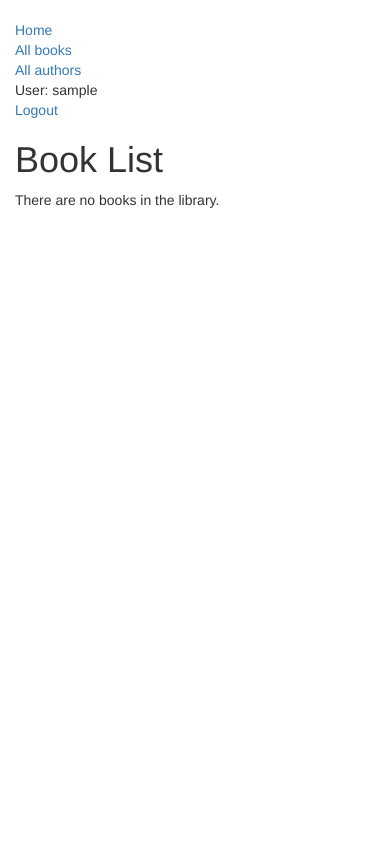
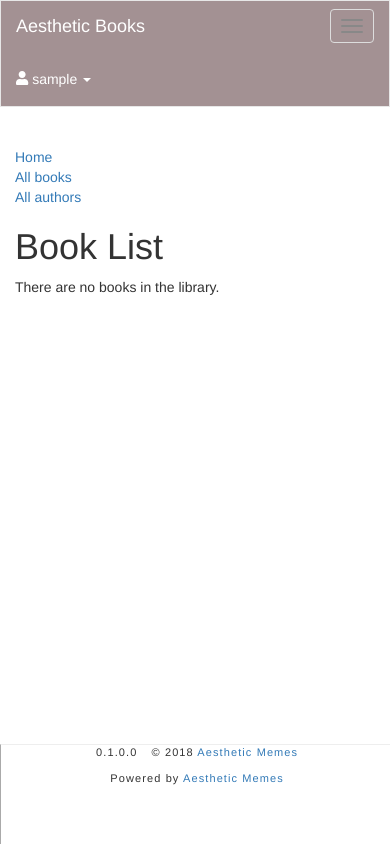
Before and after one commit to SamirKalouf/aesthetic-memes, a Django app: page /ecommerce/books/ in a window 390 px wide. Run offline with Django 3.2, Linux system fonts and the light colour scheme; the visitor is signed in with stand-in values (Sample User, id 1); data that the repository does not hold is empty; some libraries are stand-ins or nearby versions.

Commit message:
made several visual improvements

```diff
--- a/aesthetic_memes/ecommerce/static/css/styles.css
+++ b/aesthetic_memes/ecommerce/static/css/styles.css
@@ -3,3 +3,39 @@
     padding: 0;
     list-style: none;
 }
+
+#sideButton {
+  width: 100%;
+  border-radius: 0 !important;
+}
+
+.footborder {
+  border-top-style: solid;
+  border-width: 1px;
+  border-color: #D3D3D3;
+}
+
+footer {
+  position: absolute;
+  height: 100px;
+  bottom: 0;
+  width: 100%;
+  font-size: 1.1rem;
+  letter-spacing: 0.1em;
+  border-top: 1px solid #eee;
+  border-left: 1px solid #aaa;
+  padding-left: .75em;
+  z-index: 1;
+}
+
+html {
+  margin:0;
+  padding:0;
+  height: 100%;
+}
+
+body {
+  margin:0;
+  padding:0;
+  height:100%;
+}
--- a/aesthetic_memes/ecommerce/templates/base_generic.html
+++ b/aesthetic_memes/ecommerce/templates/base_generic.html
@@ -9,12 +9,43 @@
   <script src="https://ajax.googleapis.com/ajax/libs/jquery/1.12.4/jquery.min.js"></script>
   <script src="https://maxcdn.bootstrapcdn.com/bootstrap/3.3.7/js/bootstrap.min.js"></script>
 
+  <!-- Font Awesome Icons -->
+  <script defer src="https://use.fontawesome.com/releases/v5.0.8/js/solid.js" integrity="sha384-+Ga2s7YBbhOD6nie0DzrZpJes+b2K1xkpKxTFFcx59QmVPaSA8c7pycsNaFwUK6l" crossorigin="anonymous"></script>
+  <script defer src="https://use.fontawesome.com/releases/v5.0.8/js/fontawesome.js" integrity="sha384-7ox8Q2yzO/uWircfojVuCQOZl+ZZBg2D2J5nkpLqzH1HY0C1dHlTKIbpRz/LG23c" crossorigin="anonymous"></script>
+
   <!-- Add additional CSS in static file -->
   {% load static %}
   <link rel="stylesheet" href="{% static 'css/styles.css' %}">
 </head>
 
 <body>
+
+<nav class="navbar navbar-default" style="background-color: #A39193;">
+  <div class="container-fluid">
+    <div class="navbar-header">
+      <button type="button" class="navbar-toggle collapsed" data-toggle="collapse" data-target="#bs-example-navbar-collapse-1" aria-expanded="false">
+        <span class="sr-only">Toggle navigation</span>
+        <span class="icon-bar"></span>
+        <span class="icon-bar"></span>
+        <span class="icon-bar"></span>
+      </button>
+      <a class="navbar-brand" style="color: #FFFFFF;" href="{% url 'index' %}">Aesthetic Books</a>
+    </div>
+     <ul class="nav navbar-nav navbar-right">
+        <li class="dropdown">
+		{% if user.is_authenticated %}
+          <a href="#" style="color: #FFFFFF;" class="dropdown-toggle" data-toggle="dropdown" role="button" aria-haspopup="true" aria-expanded="false"><i class="fas fa-user"></i>&nbsp;{{ user.get_username }} <span class="caret"></span></a>
+          <ul class="dropdown-menu">
+            <li><a href="{% url 'logout' %}?next={{request.path}}">Logout</a></li>
+        {% else %}
+          <li><a style="color: #FFFFFF;" href="{% url 'login' %}?next={{request.path}}">Login</a></li>
+        {% endif %}
+          </ul>
+        </li>
+      </ul>
+    </div><!-- /.navbar-collapse -->
+  </div><!-- /.container-fluid -->
+</nav>
 
   <div class="container-fluid">
 
@@ -26,12 +57,6 @@
           <li><a href="{% url 'books' %}">All books</a></li>
           <li><a href="{% url 'authors' %}">All authors</a></li>
 
-        {% if user.is_authenticated %}
-          <li>User: {{ user.get_username }}</li>
-          <li><a href="{% url 'logout'%}?next={{request.path}}">Logout</a></li>
-        {% else %}
-          <li><a href="{% url 'login'%}?next={{request.path}}">Login</a></li>
-        {% endif %}
      </ul>
      {% endblock %}
       </div>
@@ -56,8 +81,26 @@
       {% endif %}
       {% endblock %}
       </div>
+
+    <footer class="fixed-bottom">
+      <div class="container text-center">
+        <ul class="list-inline">
+          <li>0.1.0.0</li>
+          <li>&copy; 2018 <a href="{% url 'index' %}" target="_blank">Aesthetic Memes</a></li>
+        </ul>
+
+        <ul class="list-inline">
+          <li>Powered by <a target="_blank" href="{% url 'index' %}">
+          Aesthetic Memes</a></li>
+        </ul>
+      </div>
+    </footer>
+
+
+
     </div>
 
   </div>
+
 </body>
 </html>
--- a/aesthetic_memes/ecommerce/templates/ecommerce/book_list.html
+++ b/aesthetic_memes/ecommerce/templates/ecommerce/book_list.html
@@ -8,7 +8,7 @@
 
       {% for book in book_list %}
       <li>
-        <a href="{{ book.get_absolute_url }}">{{ book.title }}</a> ({{book.author}})
+        <a href="{{ book.get_absolute_url }}">{{ book.title }}</a>
       </li>
       {% endfor %}
 
--- a/aesthetic_memes/ecommerce/templates/index.html
+++ b/aesthetic_memes/ecommerce/templates/index.html
@@ -1,10 +1,12 @@
 {% extends "base_generic.html" %}
 
 {% block content %}
+
+<div class="jumbotron">
 <h1>Aesthetic Books</h1>
 
   <p>Welcome to <em>Aesthetic Books</em>, an easy to use website for all your textbook purchasing needs!</p>
-
+</div>
 <h2>Dynamic content</h2>
 
   <p>Aesthetic Books has the following record counts:</p>
--- a/aesthetic_memes/ecommerce/urls.py
+++ b/aesthetic_memes/ecommerce/urls.py
@@ -21,3 +21,8 @@ urlpatterns += [
     path('book/<int:pk>/update/', views.BookUpdate.as_view(), name='book_update'),
     path('book/<int:pk>/delete/', views.BookDelete.as_view(), name='book_delete'),
 ]
+
+# Purchase
+urlpatterns += [
+    path('book/<int:pk>/purchase/', views.BookPurchase.as_view(), name='book_purchase'),
+]
--- a/aesthetic_memes/ecommerce/views.py
+++ b/aesthetic_memes/ecommerce/views.py
@@ -4,6 +4,8 @@ from django.views import generic
 from django.views.generic.edit import CreateView, UpdateView, DeleteView
 from django.urls import reverse_lazy
 from .models import Author
+from django.views.generic import TemplateView
+from django.shortcuts import get_object_or_404
 
 # Create your views here.
 
@@ -68,3 +70,6 @@ class BookUpdate(UpdateView):
 class BookDelete(DeleteView):
     model = Book
     success_url = reverse_lazy('books')
+
+class BookPurchase(TemplateView):
+	template_name = "book_purchase.html"
```
Also changed, not shown: aesthetic_memes/ecommerce/templates/book_purchase.html (added, +11 -0 lines), aesthetic_memes/ecommerce/templates/ecommerce/book_detail.html (+9 -1 lines).
